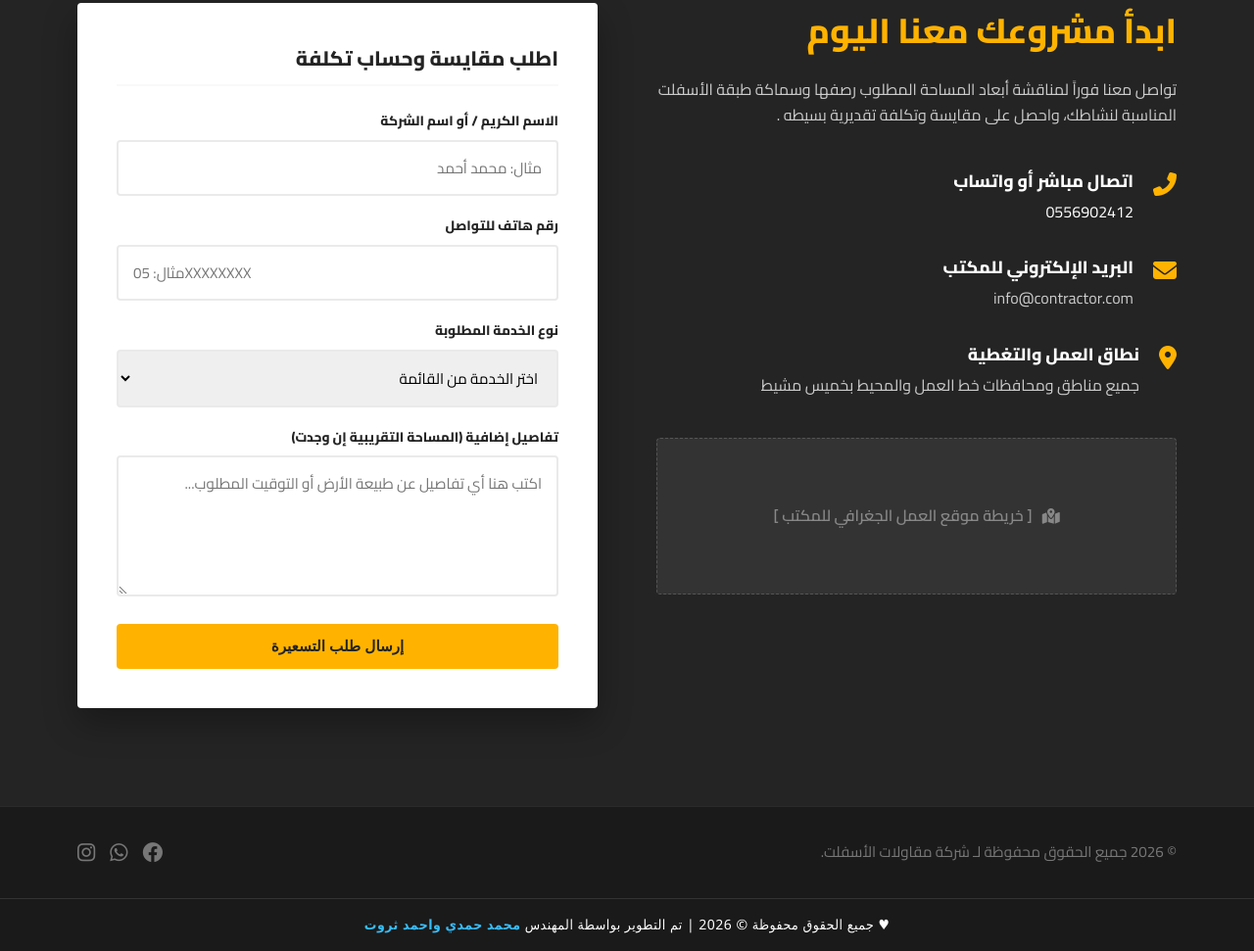
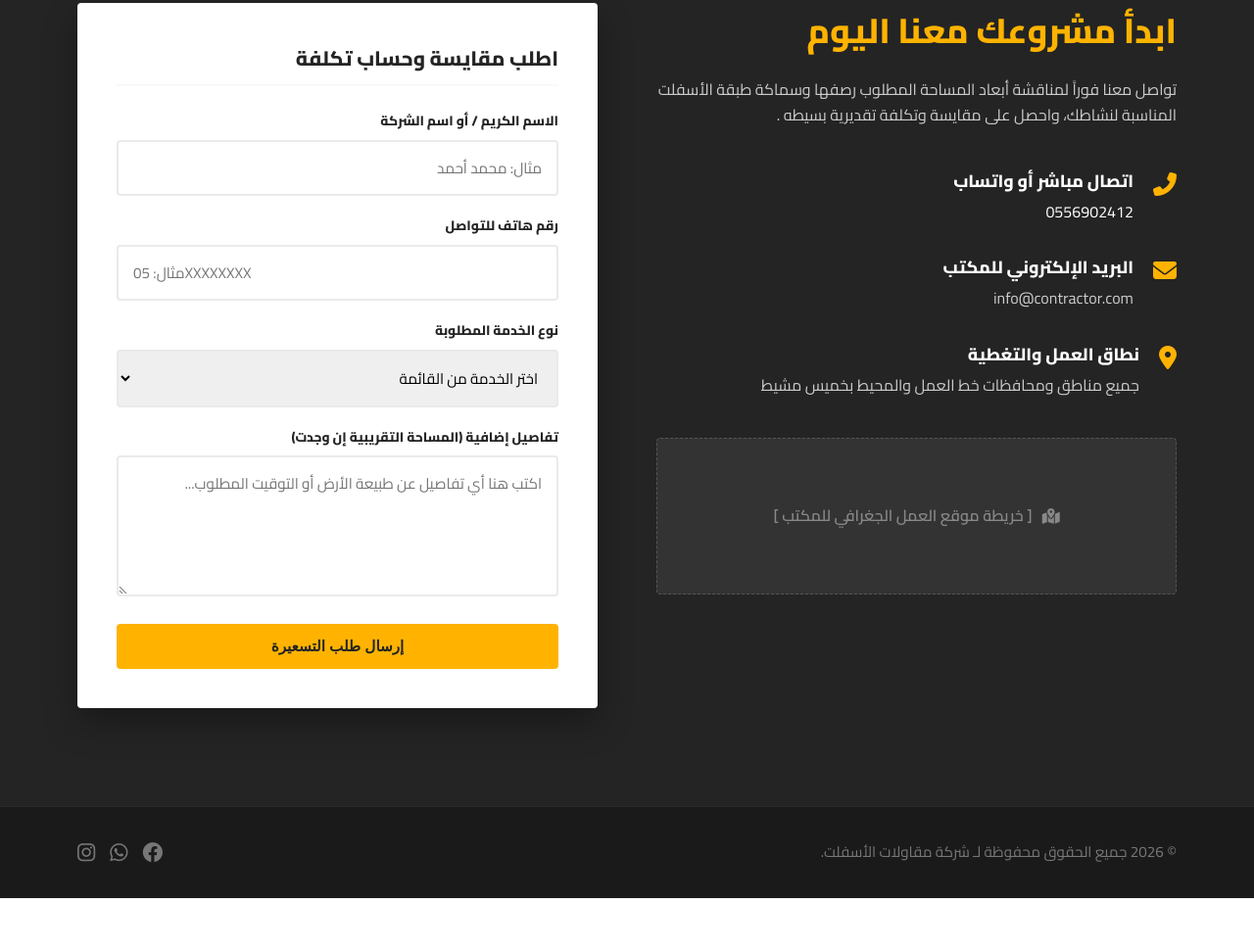
Before and after one commit to abohmed11/Asphalt-Contracting, a plain HTML site: page index.html in a window 1280 px wide. Shown: the part 3208-4179 px from the top of the page at 98% size. After the commit the page ends 4125 px from the top, so only its background shows below. Drawn offline with nearby package versions, Linux system fonts and the light colour scheme.

Commit message:
Update index.html

```diff
--- a/index.html
+++ b/index.html
@@ -228,15 +228,6 @@
 
 
 
-<footer class="developer-footer">
-    <p> ♥ جميع الحقوق محفوظة © 2026 | تم التطوير بواسطة المهندس
-        <a href="https://hamody0.vercel.app" target="_blank" rel="noopener noreferrer" class="dev-link">
-            محمد حمدي واحمد ثروت
-        </a>
-    </p>
-</footer>
-
-
 
 
 
```
